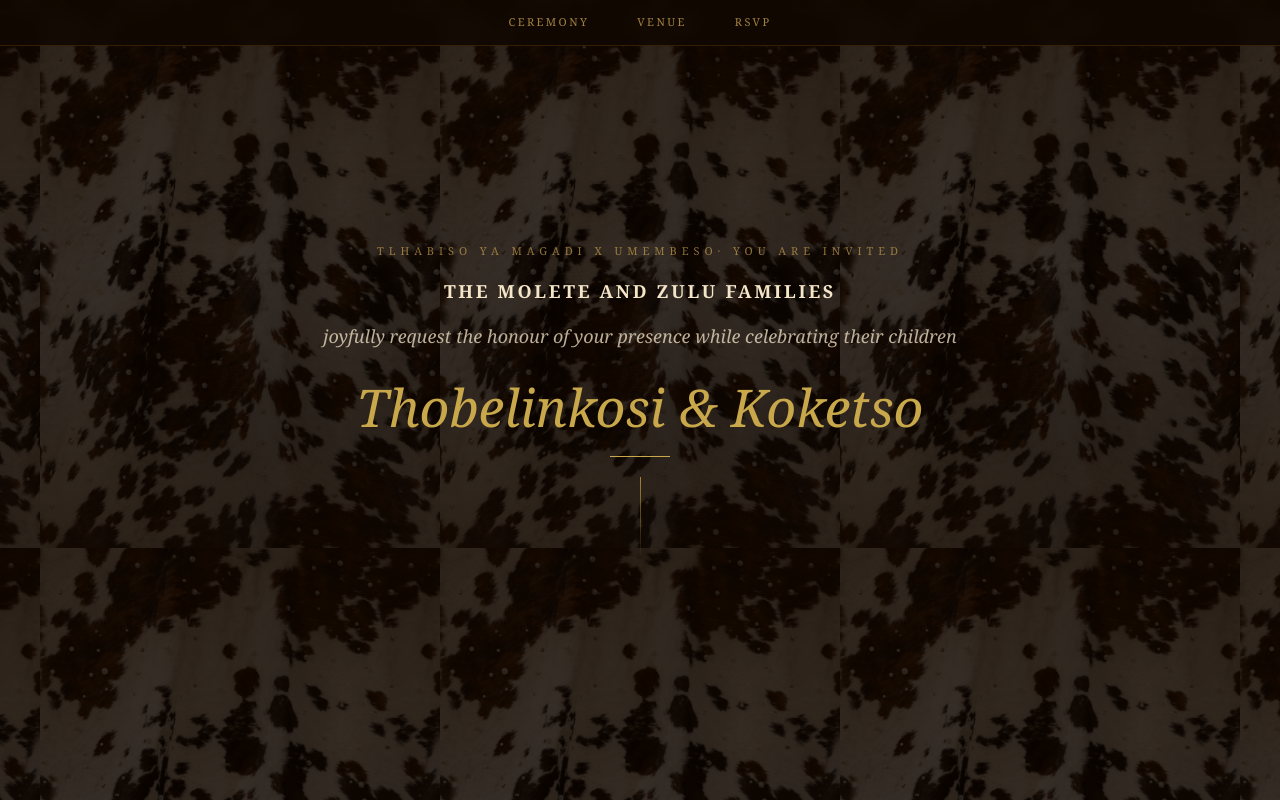
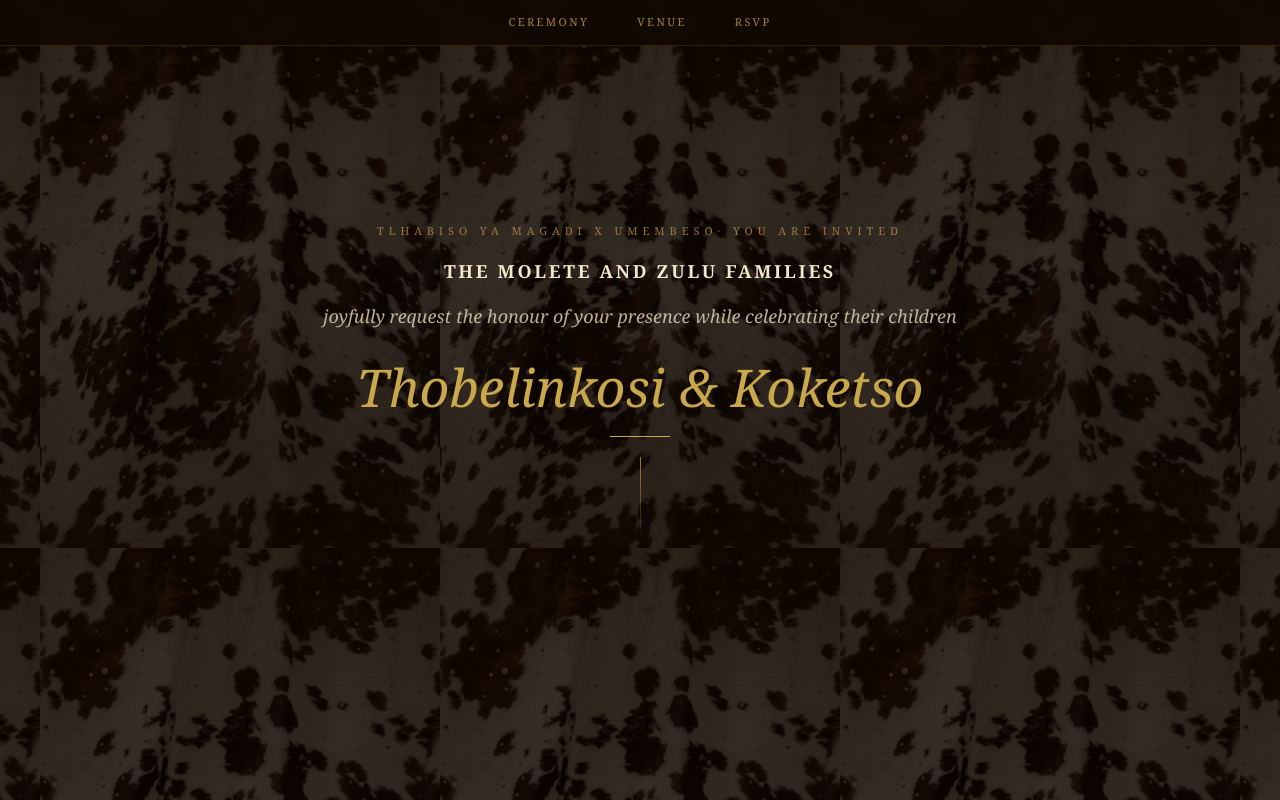
Before and after one commit to Princess7802/zulu-wedding-site, a Next.js app: page / in a window 1280 px wide. Both pictures are taken after a click on the button "SKIP ›". Shown: the top 800 px of the page. Built offline with nearby package versions, Linux system fonts and the light colour scheme.

Commit message:
fix intro spacing

```diff
--- a/app/page.js
+++ b/app/page.js
@@ -174,10 +174,11 @@ export default function ZuluHeritageWeddingInvitation() {
         style={{
           minHeight: "100vh",
           display: "flex",
+          flexDirection: "column",
           alignItems: "center",
           justifyContent: "center",
           textAlign: "center",
-          padding: "0 40px",
+          padding: "0 40px 40px",
           position: "relative",
         }}
       >
```
